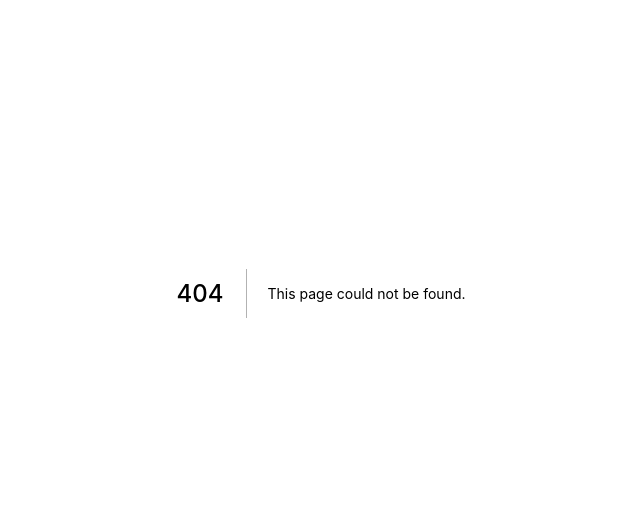
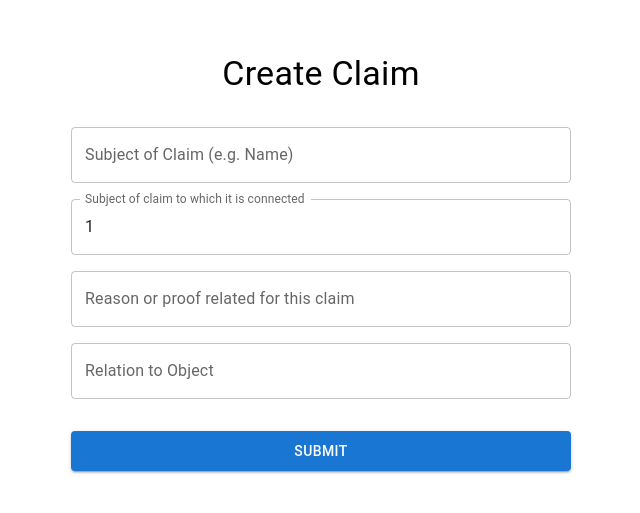
Before and after one commit to youngnishant/open-trust-claims, a Next.js app: page /create/1 in a window 1280 px wide. Before the commit this address had no page. Shown: the part 107-620 px from the top of the page, without its empty margins (319-959 px from the left). Built offline with nearby package versions, Linux system fonts and the light colour scheme; what @composedb/client would draw is missing.

Commit message:
[nishant] added create form

```diff
--- /dev/null
+++ b/pages/create/[id].jsx
@@ -0,0 +1,78 @@
+import { useEffect, useState } from "react";
+import { useRouter } from "next/router";
+import Box from "@mui/material/Box";
+import TextField from "@mui/material/TextField";
+import Button from "@mui/material/Button";
+import Typography from "@mui/material/Typography";
+import Container from "@mui/material/Container";
+
+import styles from "./styles";
+
+const Create = () => {
+  const router = useRouter();
+  const [subject, setSubject] = useState("");
+  const [object, setObject] = useState("");
+  const [reason, setReason] = useState("");
+  const [relation, setRelation] = useState("");
+
+  const handleSubmit = () => {
+    console.log(subject, object, reason, relation);
+    router.push("/search");
+  };
+
+  useEffect(() => {
+    const { id } = router.query;
+    if (id) {
+      setObject(id);
+    }
+  }, [router.query]);
+
+  return (
+    <Container maxWidth="xl">
+      <Box sx={styles.form}>
+        <Typography variant="h4" sx={styles.heading}>
+          Create Claim
+        </Typography>
+        <TextField
+          label="Subject of Claim (e.g. Name)"
+          variant="outlined"
+          sx={styles.inputField}
+          value={subject}
+          onChange={(e) => setSubject(e.target.value)}
+        />
+        <TextField
+          label="Subject of claim to which it is connected"
+          variant="outlined"
+          sx={styles.inputField}
+          value={object}
+          onChange={(e) => setObject(e.target.value)}
+          // disabled={!id}
+        />
+        <TextField
+          label="Reason or proof related for this claim"
+          variant="outlined"
+          sx={styles.inputField}
+          value={reason}
+          onChange={(e) => setReason(e.target.value)}
+        />
+        <TextField
+          label="Relation to Object"
+          variant="outlined"
+          sx={styles.inputField}
+          value={relation}
+          onChange={(e) => setRelation(e.target.value)}
+        />
+
+        <Button
+          variant="contained"
+          sx={styles.submitButton}
+          onClick={handleSubmit}
+        >
+          Submit
+        </Button>
+      </Box>
+    </Container>
+  );
+};
+
+export default Create;
--- /dev/null
+++ b/pages/create/styles.js
@@ -0,0 +1,24 @@
+const styles = {
+  form: {
+    display: "flex",
+    flexDirection: "column",
+    alignItems: "center",
+    justifyContent: "center",
+    width: "100%",
+    rowGap: "1rem",
+    mt: "10rem",
+  },
+  heading: {
+    mb: "1rem",
+  },
+  inputField: {
+    width: 500,
+  },
+  submitButton: {
+    width: 500,
+    height: 40,
+    mt: "1rem",
+  },
+};
+
+export default styles;
--- a/pages/search/allClaims.js
+++ b/pages/search/allClaims.js
@@ -49,24 +49,28 @@ export default [
     data: {
       target: "Open Trust Claims",
       source: "Nishant",
+      relation: "works on",
     },
   },
   {
     data: {
       target: "Open Trust Claims",
       source: "Sami",
+      relation: "works on",
     },
   },
   {
     data: {
       target: "Open Trust Claims",
       source: "Thura",
+      relation: "works on",
     },
   },
   {
     data: {
       source: "Open Trust Claims",
       target: "ETHCC 2022 Devpost",
+      relation: "Participated in",
     },
   },
 ];
--- a/pages/search/cyConfig.js
+++ b/pages/search/cyConfig.js
@@ -38,6 +38,11 @@ const cyConfig = (containerRef) => ({
         "line-style": "unbundled-bezier",
         "control-point-distances": " 20px 30px 40px",
         "control-point-weights": "0.5 0.2 0.8",
+        "text-rotation": "autorotate",
+        "text-margin-x": 20,
+        "text-margin-y": 40,
+        "text-background-color": "#0074d9",
+        content: "data(relation)",
       },
     },
     {
```
Also changed, not shown: pages/search/index.jsx (+29 -1 lines), pages/search/mockElements.js (+30 -30 lines).
